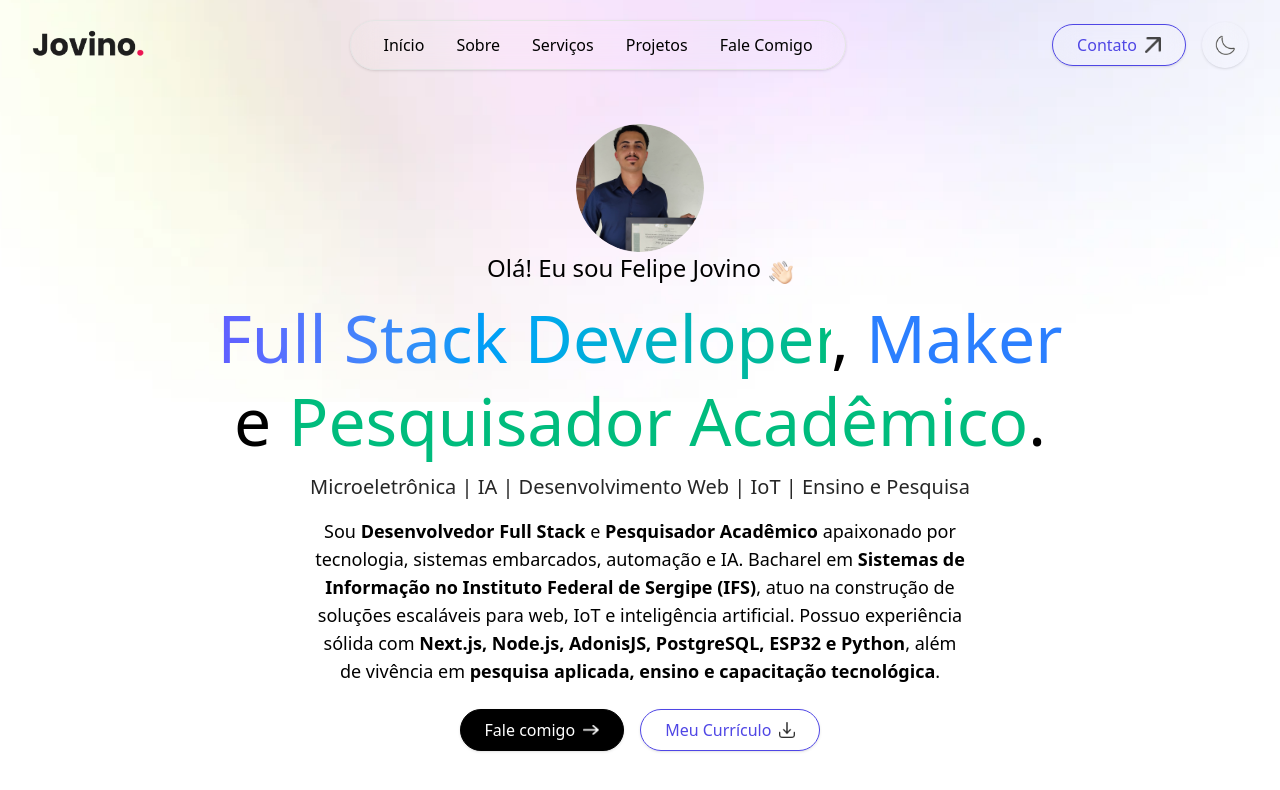
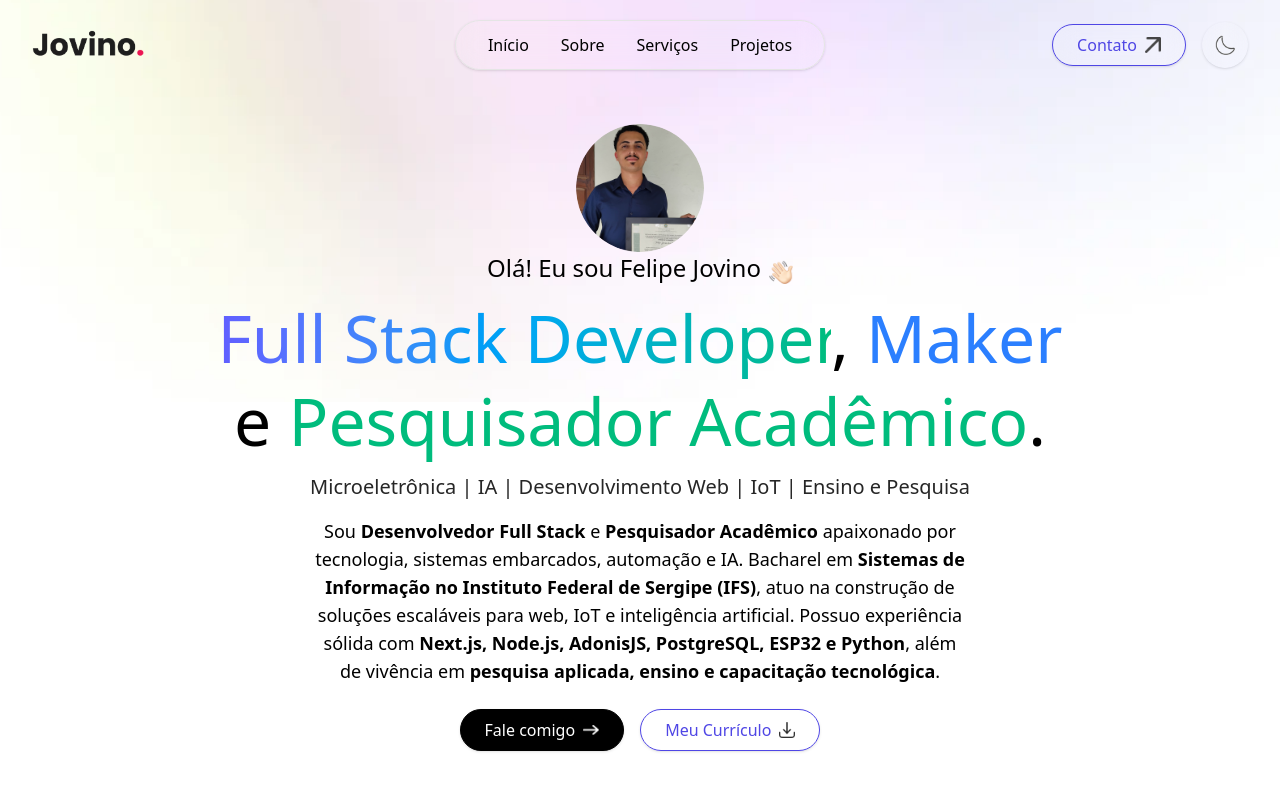
Before and after one commit to Jovinull/portfolio, a Next.js app: page / in a window 1280 px wide. Shown: the top 790 px of the page. Built offline with nearby package versions, Linux system fonts and the light colour scheme; a web font is replaced by a local one.

Commit message:
refactor: usando grid para centralizar header e navbar

```diff
--- a/app/components/navbar/Navbar.tsx
+++ b/app/components/navbar/Navbar.tsx
@@ -29,22 +29,30 @@ const Navbar = () => {
       <HeaderBackground />
 
       <header className="fixed top-0 left-0 z-50 w-full bg-transparent">
-        <nav className="mx-auto flex max-w-[1280px] items-center justify-between px-6 py-5 md:px-8">
+        <nav className="mx-auto grid max-w-[1280px] grid-cols-2 items-center px-6 py-5 md:grid-cols-3 md:px-8">
+          {/* Esquerda */}
+          <div className="justify-self-start">
             <Logo />
+          </div>
 
-          {/* Menu Desktop */}
-          <div className="hidden md:flex">
+          {/* Centro */}
+          <div className="hidden justify-self-center md:flex">
             <MenuLinks />
           </div>
 
-          {/* Botões Desktop */}
+          {/* Direita */}
+          <div className="flex items-center gap-4 justify-self-end">
+            {/* Botões desktop */}
             <div className="hidden items-center gap-4 md:flex">
               <ContactButton />
               <ThemeToggle />
             </div>
 
-          {/* Ícone Mobile */}
+            {/* Botão mobile */}
+            <div className="md:hidden">
               <MenuToggleButton isOpen={menuOpen} toggleMenu={toggleMenu} />
+            </div>
+          </div>
 
           {/* Menu Mobile */}
           <MobileMenu isOpen={menuOpen} closeMenu={closeMenu} />
--- a/app/components/navbar/header/MenuLinks.tsx
+++ b/app/components/navbar/header/MenuLinks.tsx
@@ -4,7 +4,7 @@ import Link from 'next/link';
 import { MenuLinksProps } from '@/app/types/components/menuLinks';
 
 const MenuLinks = ({ onClick }: MenuLinksProps) => {
-  const links = ['Início', 'Sobre', 'Serviços', 'Projetos', 'Fale Comigo'];
+  const links = ['Início', 'Sobre', 'Serviços', 'Projetos'];
 
   return (
     <ul
```
Lines whose indentation alone changed are shown as unchanged.
